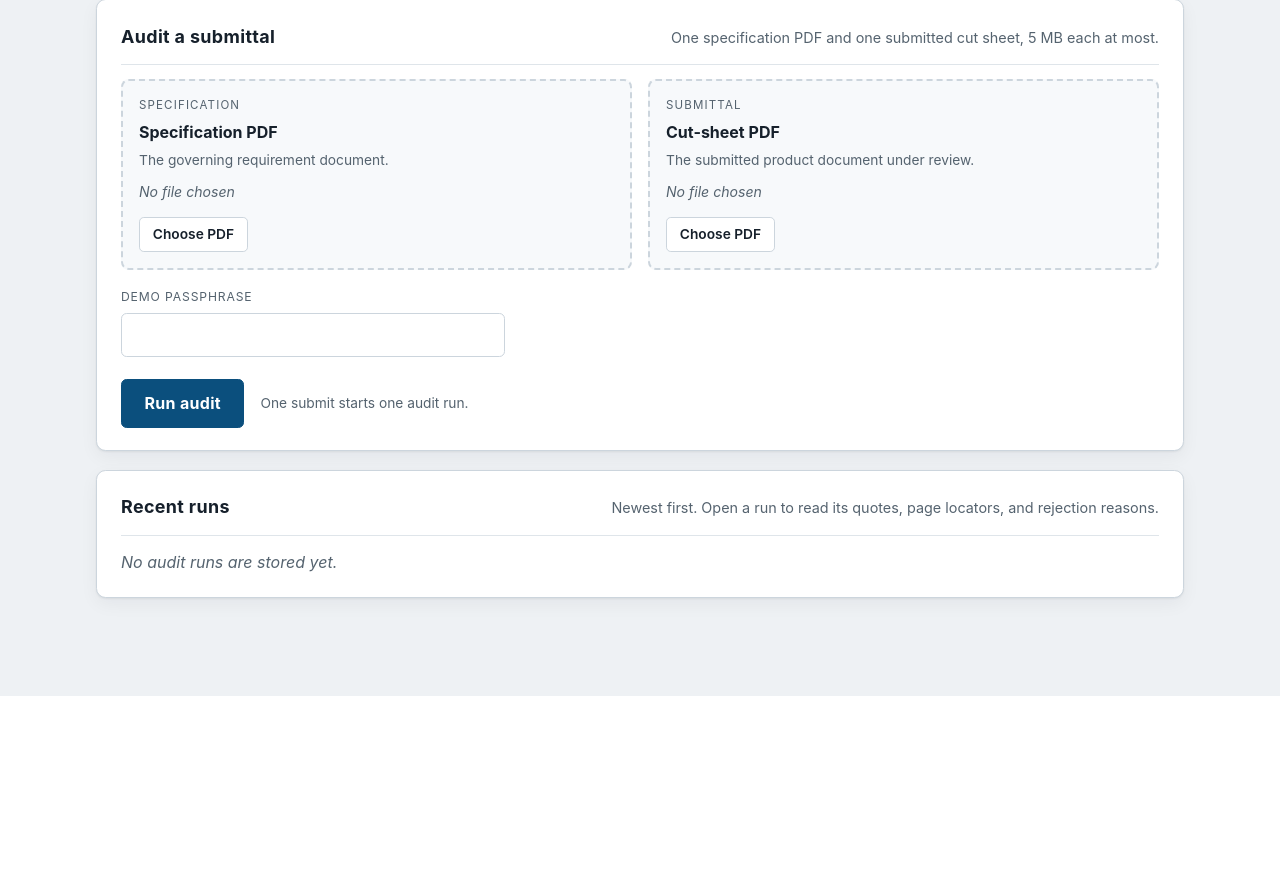
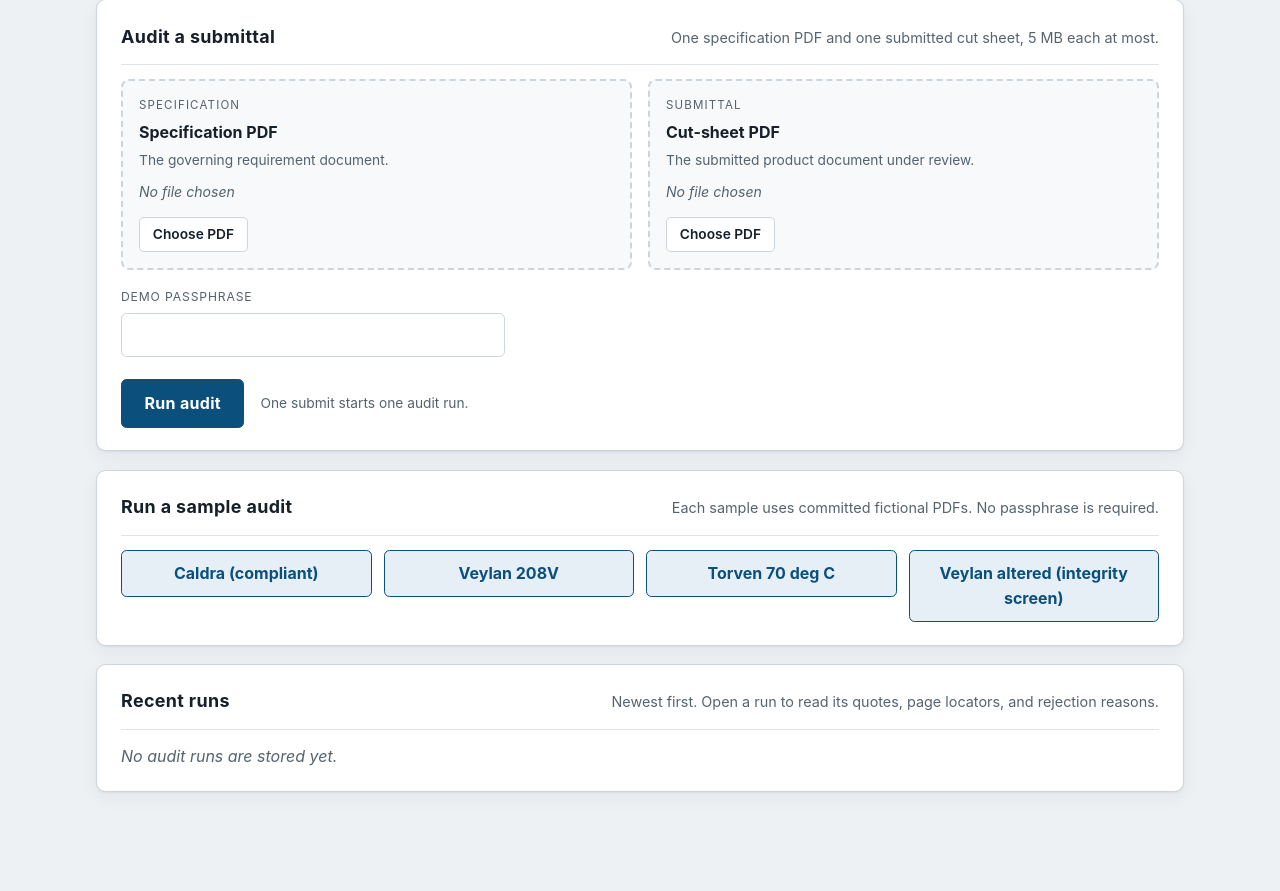
Before and after one commit to mcs-eng/specguard, a FastAPI app: page / in a window 1280 px wide. Shown: the part 108-999 px from the top of the page. Before the commit the page ends 804 px from the top, so only its background shows below. Run offline with FastAPI, Linux system fonts and the light colour scheme.

Commit message:
Add judge-accessible sample audits, the disabled severity sentinel, and the advisory caption
Phase 6c. Judges can now run four committed fixture pairs from the findings
page without the demo passphrase, and the severity annotation states plainly
that it is advisory and that the endpoint is down outside demo windows.

- POST /sample/{case_id} runs one committed fixture pair through the same
  AuditRunner path as an upload, tagging the run source as "sample".
- Two limits guard the demo budget: six sample starts per client IP per hour
  (in-memory, per instance) and 60 sample runs per UTC day, reserved through
  a Firestore transaction so a restarted instance cannot reset the count.
- Recent runs and the run detail page label each run SAMPLE or UPLOAD.
- classify_severity returns UNCLASSIFIED with status "fallback" and the reason
  "severity endpoint not deployed outside demo windows" when
  SPECGUARD_GEMMA_ENDPOINT is the literal "disabled". deploy-specguard.ps1
  now deploys that sentinel, so the steady state is explicit rather than an
  unexplained HTTP failure.
- The run detail page captions the severity column as advisory and states
  that it can never write into the ledger.
- The Docker image bundles fixtures/*.pdf so the sample routes have their
  inputs, and uvicorn runs with --proxy-headers so the per-IP limit keys on
  the forwarded client address instead of the Cloud Run proxy.

uv run pytest -q -> 262 passed, exit 0. uv run ruff check . -> exit 0.

```diff
--- a/specguard/web/app.py
+++ b/specguard/web/app.py
@@ -7,8 +7,10 @@ import os
 import secrets
 import tempfile
 import uuid
+from collections import deque
+from collections.abc import Callable
 from dataclasses import dataclass
-from datetime import UTC, datetime
+from datetime import UTC, datetime, timedelta
 from pathlib import Path
 from typing import Annotated, Any
 
@@ -25,8 +27,50 @@ from specguard.web.storage import CloudStorage, ObjectStorage, StoredObject
 MAX_UPLOAD_BYTES = 5 * 1024 * 1024
 MAX_IN_FLIGHT_AUDITS = 2
 EXPECTED_UPLOAD_FIELDS = frozenset({"spec_pdf", "cut_sheet_pdf"})
+SAMPLE_RUNS_PER_IP_HOUR = 6
+SAMPLE_RUNS_PER_UTC_DAY = 60
+FIXTURES_DIRECTORY = Path(__file__).parents[2] / "fixtures"
 TEMPLATES_DIRECTORY = Path(__file__).parent / "templates"
 templates = Jinja2Templates(directory=str(TEMPLATES_DIRECTORY))
+
+
+@dataclass(frozen=True)
+class SampleAuditCase:
+    """One committed fixture pair available to judges without a passphrase."""
+
+    label: str
+    cut_sheet_filename: str
+
+
+SAMPLE_AUDIT_CASES = {
+    "caldra": SampleAuditCase("Caldra (compliant)", "caldra_meridian_480v_switchboard.pdf"),
+    "veylan-208v": SampleAuditCase("Veylan 208V", "veylan_arcworks_208v_switchboard.pdf"),
+    "torven-70c": SampleAuditCase("Torven 70 deg C", "torven_70c_termination_switchboard.pdf"),
+    "veylan-altered": SampleAuditCase(
+        "Veylan altered (integrity screen)", "veylan_arcworks_208v_altered.pdf"
+    ),
+}
+SAMPLE_SPECIFICATION_FILENAME = "asterquay_learning_workshop_specification.pdf"
+
+
+class SampleRunRateLimiter:
+    """In-memory per-client limit for sample audit starts on one Cloud Run instance."""
+
+    def __init__(self, now: Callable[[], datetime] | None = None) -> None:
+        self._now = now or (lambda: datetime.now(UTC))
+        self._starts: dict[str, deque[datetime]] = {}
+
+    def allow(self, client_ip: str) -> bool:
+        """Record and allow at most six starts from one client IP each hour."""
+        now = self._now()
+        starts = self._starts.setdefault(client_ip, deque())
+        cutoff = now - timedelta(hours=1)
+        while starts and starts[0] <= cutoff:
+            starts.popleft()
+        if len(starts) >= SAMPLE_RUNS_PER_IP_HOUR:
+            return False
+        starts.append(now)
+        return True
 
 
 @dataclass(frozen=True)
@@ -56,6 +100,7 @@ class WebServices:
     storage: ObjectStorage
     audit_runner: AuditRunner
     audit_slots: asyncio.Semaphore
+    sample_rate_limiter: SampleRunRateLimiter
 
     @classmethod
     def production(cls) -> WebServices:
@@ -67,6 +112,7 @@ class WebServices:
             storage=CloudStorage(bucket_name=settings.bucket_name, project_id=settings.project_id),
             audit_runner=GoogleAuditRunner(project_id=settings.project_id),
             audit_slots=asyncio.Semaphore(MAX_IN_FLIGHT_AUDITS),
+            sample_rate_limiter=SampleRunRateLimiter(),
         )
 
 
@@ -129,12 +175,54 @@ def create_app(services: WebServices | None = None) -> FastAPI:
                     run_id=run_id,
                     spec_bytes=spec_bytes,
                     cut_sheet_bytes=cut_sheet_bytes,
+                    source="upload",
                 )
             except AuditFailedError as failure:
                 return _render_index(
                     request,
                     app_services,
                     error="The audit did not complete.",
+                    failed_run_id=failure.run_id,
+                    status_code=500,
+                )
+        return RedirectResponse(url=f"/runs/{run['run_id']}", status_code=303)
+
+    @app.post("/sample/{case_id}")
+    async def sample_audit(request: Request, case_id: str) -> Response:
+        """Run one committed sample fixture pair without the upload passphrase."""
+        app_services: WebServices = app.state.services
+        if not app_services.settings.bucket_name:
+            raise HTTPException(status_code=503, detail="The runs bucket is not configured.")
+        case = SAMPLE_AUDIT_CASES.get(case_id)
+        if case is None:
+            raise HTTPException(status_code=404, detail="Sample audit not found.")
+        try:
+            spec_bytes, cut_sheet_bytes = _sample_audit_bytes(case)
+        except OSError:
+            raise HTTPException(
+                status_code=503, detail="The sample audit fixtures are unavailable."
+            ) from None
+
+        async with app_services.audit_slots:
+            if not app_services.sample_rate_limiter.allow(_client_ip(request)):
+                return _sample_limit_response()
+            today = datetime.now(UTC).date().isoformat()
+            if not app_services.repository.reserve_sample_run(today, SAMPLE_RUNS_PER_UTC_DAY):
+                return _sample_limit_response()
+            run_id = uuid.uuid4().hex
+            try:
+                run = await _run_audit(
+                    app_services,
+                    run_id=run_id,
+                    spec_bytes=spec_bytes,
+                    cut_sheet_bytes=cut_sheet_bytes,
+                    source="sample",
+                )
+            except AuditFailedError as failure:
+                return _render_index(
+                    request,
+                    app_services,
+                    error="The sample audit did not complete.",
                     failed_run_id=failure.run_id,
                     status_code=500,
                 )
@@ -220,14 +308,38 @@ async def _read_pdf_upload(upload: UploadFile, label: str) -> bytes:
     return data
 
 
+def _sample_audit_bytes(case: SampleAuditCase) -> tuple[bytes, bytes]:
+    """Read the committed specification and selected cut-sheet fixture from the image."""
+    return (
+        (FIXTURES_DIRECTORY / SAMPLE_SPECIFICATION_FILENAME).read_bytes(),
+        (FIXTURES_DIRECTORY / case.cut_sheet_filename).read_bytes(),
+    )
+
+
+def _client_ip(request: Request) -> str:
+    """Return the ASGI peer address used for the per-client sample limit."""
+    return request.client.host if request.client is not None else "unknown"
+
+
+def _sample_limit_response() -> Response:
+    """Return the plain rate-limit page for exhausted sample audit budgets."""
+    return Response(
+        "<!doctype html><title>Too Many Requests</title><h1>Too many sample audits</h1>"
+        "<p>The sample audit limit is reached. Try again later.</p>",
+        media_type="text/html",
+        status_code=429,
+    )
+
+
 async def _run_audit(
     services: WebServices,
     *,
     run_id: str,
     spec_bytes: bytes,
     cut_sheet_bytes: bytes,
+    source: str,
 ) -> dict[str, Any]:
-    """Store an auditable run record for every successfully uploaded document pair."""
+    """Store an auditable run record for one upload or committed sample pair."""
     specification_name = f"{run_id}/specification.pdf"
     submitted_document_name = f"{run_id}/submitted-document.pdf"
     uploaded_names: list[str] = []
@@ -248,6 +360,7 @@ async def _run_audit(
             run_id=run_id,
             specification=specification,
             submitted_document=submitted_document,
+            source=source,
         )
         services.repository.create_run(pending_run)
         run_recorded = True
@@ -275,6 +388,7 @@ async def _run_audit(
             specification=specification,
             submitted_document=submitted_document,
             rfi=rfi,
+            source=source,
         )
         services.repository.create_run(run)
         return run
@@ -299,12 +413,13 @@ def _store_rfi(
 
 
 def _pending_run_record(
-    *, run_id: str, specification: StoredObject, submitted_document: StoredObject
+    *, run_id: str, specification: StoredObject, submitted_document: StoredObject, source: str
 ) -> dict[str, Any]:
     """Build a run record before the audit can create durable derived data."""
     return {
         "run_id": run_id,
         "created_at": datetime.now(UTC),
+        "source": source,
         "status": "RUNNING",
         "summary": _empty_summary(),
         "documents": {
@@ -323,11 +438,13 @@ def _run_record(
     specification: StoredObject,
     submitted_document: StoredObject,
     rfi: StoredObject | None,
+    source: str,
 ) -> dict[str, Any]:
     """Build the public Firestore run record without any ephemeral file paths."""
     return {
         "run_id": run_id,
         "created_at": created_at,
+        "source": source,
         "status": "QUARANTINED" if summary.quarantined else "COMPLETED",
         "summary": {
             "claims_made": summary.claims_made,
--- a/specguard/web/templates/base.html
+++ b/specguard/web/templates/base.html
@@ -50,6 +50,7 @@
     .quarantined, .severity-medium { background: var(--warn-bg); color: var(--warn-ink); border-color: var(--warn-line); }
     .rejected, .failed, .severity-high { background: var(--bad-bg); color: var(--bad-ink); border-color: var(--bad-line); }
     .severity-unclassified { background: var(--field); color: var(--ink-soft); border-color: var(--line); }
+    .sample { background: var(--accent-soft); color: var(--accent); border-color: var(--accent); }
     .badge.running::before { animation: breathe 1.8s var(--ease-in-out) infinite; }
     .notice { border: 1px solid var(--warn-line); border-left-width: .3rem; background: var(--warn-bg); color: var(--warn-ink); border-radius: .35rem; padding: .8rem 1rem; margin: 0 0 1rem; opacity: 1; transform: translateY(0); transition: opacity 240ms var(--ease-out), transform 240ms var(--ease-out); }
     .notice.stop { border-color: var(--bad-line); background: var(--bad-bg); color: var(--bad-ink); }
--- a/specguard/web/templates/index.html
+++ b/specguard/web/templates/index.html
@@ -52,6 +52,18 @@
 </section>
 <section class="card">
   <div class="section-head">
+    <h2>Run a sample audit</h2>
+    <p>Each sample uses committed fictional PDFs. No passphrase is required.</p>
+  </div>
+  <div class="sample-grid">
+    <form action="/sample/caldra" method="post"><button type="submit">Caldra (compliant)</button></form>
+    <form action="/sample/veylan-208v" method="post"><button type="submit">Veylan 208V</button></form>
+    <form action="/sample/torven-70c" method="post"><button type="submit">Torven 70 deg C</button></form>
+    <form action="/sample/veylan-altered" method="post"><button type="submit">Veylan altered (integrity screen)</button></form>
+  </div>
+</section>
+<section class="card">
+  <div class="section-head">
     <h2>Recent runs</h2>
     <p>Newest first. Open a run to read its quotes, page locators, and rejection reasons.</p>
   </div>
@@ -62,7 +74,7 @@
       <tbody>
       {% for run in runs %}
         <tr>
-          <td><span class="badge {% if run.status == 'QUARANTINED' %}quarantined{% elif run.status == 'FAILED' %}failed{% elif run.status == 'RUNNING' %}running{% else %}completed{% endif %}">{{ run.status }}</span></td>
+          <td><span class="badge {% if run.status == 'QUARANTINED' %}quarantined{% elif run.status == 'FAILED' %}failed{% elif run.status == 'RUNNING' %}running{% else %}completed{% endif %}">{{ run.status }}</span>{% if run.source == 'sample' %}<span class="badge sample">SAMPLE</span>{% endif %}</td>
           <td><a class="run-link" href="/runs/{{ run.run_id }}" title="{{ run.run_id }}"><code>{{ run.run_id[:8] }}</code></a></td>
           <td class="num">{{ run.summary.findings_persisted }}</td>
           <td class="num">{{ run.summary.rejected }}</td>
@@ -77,6 +89,10 @@
 </section>
 <style>
   .drop-grid { display: grid; gap: 1rem; grid-template-columns: repeat(auto-fit, minmax(250px, 1fr)); }
+  .sample-grid { display: grid; gap: .75rem; grid-template-columns: repeat(auto-fit, minmax(220px, 1fr)); }
+  .sample-grid form { margin: 0; }
+  .sample-grid button { width: 100%; border: 1px solid var(--accent); border-radius: .35rem; background: var(--accent-soft); color: var(--accent); cursor: pointer; font: inherit; font-weight: 700; padding: .65rem .85rem; }
+  .sample-grid button:focus-visible { outline: 2px solid var(--accent); outline-offset: 2px; }
   .drop-zone { position: relative; display: grid; gap: .3rem; align-content: start; border: 2px dashed var(--line); border-radius: .5rem; padding: 1rem; cursor: pointer; background: var(--field); transition: border-color 180ms var(--ease-out), background-color 180ms var(--ease-out); }
   .drop-zone input { position: absolute; inset: 0; width: 100%; height: 100%; opacity: 0; cursor: pointer; }
   .drop-zone:focus-within { border-color: var(--accent); border-style: solid; }
--- a/specguard/web/templates/run_detail.html
+++ b/specguard/web/templates/run_detail.html
@@ -5,6 +5,7 @@
 <section class="card">
   <div class="run-head">
     <span class="badge {% if run.status == 'QUARANTINED' %}quarantined{% elif run.status == 'FAILED' %}failed{% elif run.status == 'RUNNING' %}running{% else %}completed{% endif %}">{{ run.status }}</span>
+    {% if run.source == 'sample' %}<span class="badge sample">SAMPLE</span>{% endif %}
     <div>
       <h2>Run <code>{{ run.run_id }}</code></h2>
       <p class="muted">Created {{ run.created_at }}</p>
@@ -32,7 +33,7 @@
   </div>
   {% if findings %}
   <div class="table-wrap"><table><thead><tr><th scope="col">Claim</th><th scope="col">Specification quote</th><th scope="col">Submitted quote</th><th scope="col">Severity</th></tr></thead><tbody>
-  {% for finding in findings %}<tr><td>{{ finding.claim_text }}</td><td><span class="locator">Specification page {{ finding.spec_quote.page_number }}</span><q class="quote">{{ finding.spec_quote.text }}</q></td><td><span class="locator">Submitted page {{ finding.cut_sheet_quote.page_number }}</span><q class="quote">{{ finding.cut_sheet_quote.text }}</q></td><td><span class="badge severity-{{ (finding.severity or 'unclassified')|lower }}">{{ (finding.severity or 'unclassified')|upper }}</span>{% if finding.severity_model_id %}<span class="locator">{{ finding.severity_model_id }}</span>{% elif finding.severity_status %}<span class="locator">{{ finding.severity_status }}</span>{% endif %}</td></tr>{% endfor %}
+  {% for finding in findings %}<tr><td>{{ finding.claim_text }}</td><td><span class="locator">Specification page {{ finding.spec_quote.page_number }}</span><q class="quote">{{ finding.spec_quote.text }}</q></td><td><span class="locator">Submitted page {{ finding.cut_sheet_quote.page_number }}</span><q class="quote">{{ finding.cut_sheet_quote.text }}</q></td><td><span class="badge severity-{{ (finding.severity or 'unclassified')|lower }}">{{ (finding.severity or 'unclassified')|upper }}</span>{% if finding.severity_model_id %}<span class="locator">{{ finding.severity_model_id }}</span>{% elif finding.severity_status %}<span class="locator">{{ finding.severity_status }}</span>{% endif %}<p class="severity-caption">Severity is an advisory Gemma annotation on already-verified findings. It is not part of verification.</p></td></tr>{% endfor %}
   </tbody></table></div>
   {% else %}<p class="empty">No verified findings were persisted for this run.</p>{% endif %}
 </section>
@@ -79,6 +80,7 @@
   .run-head h2 { margin: 0; }
   .run-head p { margin: .15rem 0 0; font-size: .9rem; }
   .rfi-link { margin: 1.2rem 0 0; }
+  .severity-caption { margin: .5rem 0 0; max-width: 22rem; color: var(--ink-soft); font-size: .82rem; }
   .rfi-link a { display: inline-block; border: 1px solid var(--accent); border-radius: .35rem; padding: .55rem 1rem; font-weight: 700; text-decoration: none; transition: transform 140ms var(--ease-out), background-color 160ms var(--ease-out); }
   .rfi-link a:active { transform: scale(0.97); }
   .rfi-link a:focus-visible { outline: 2px solid var(--accent); outline-offset: 2px; }
```
Also changed, not shown: DEVPOST.md (+1 -1 lines), VIDEO-SCRIPT.md (+4 -4 lines), specguard/severity.py (+7 -0 lines), specguard/web/repository.py (+23 -1 lines), tests/test_severity.py (+29 -0 lines), tests/test_web.py (+84 -1 lines), README.md, 2 other files.
